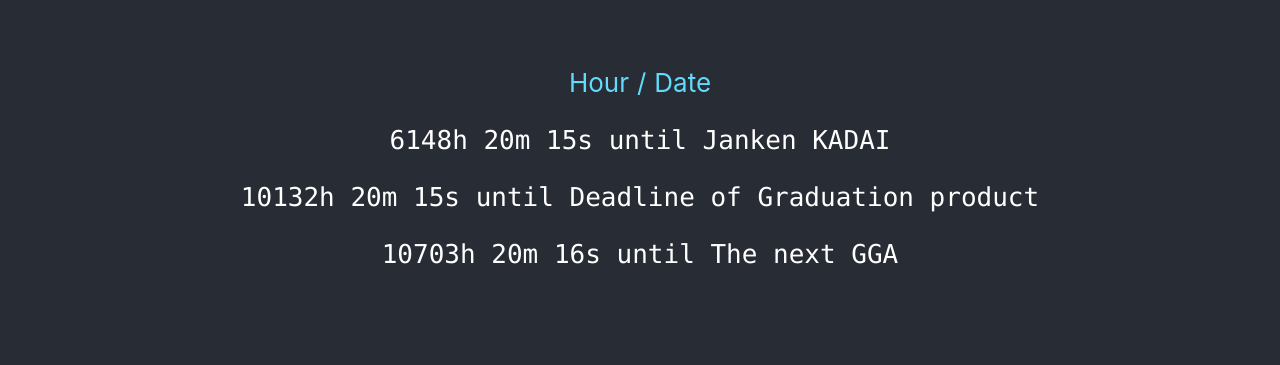
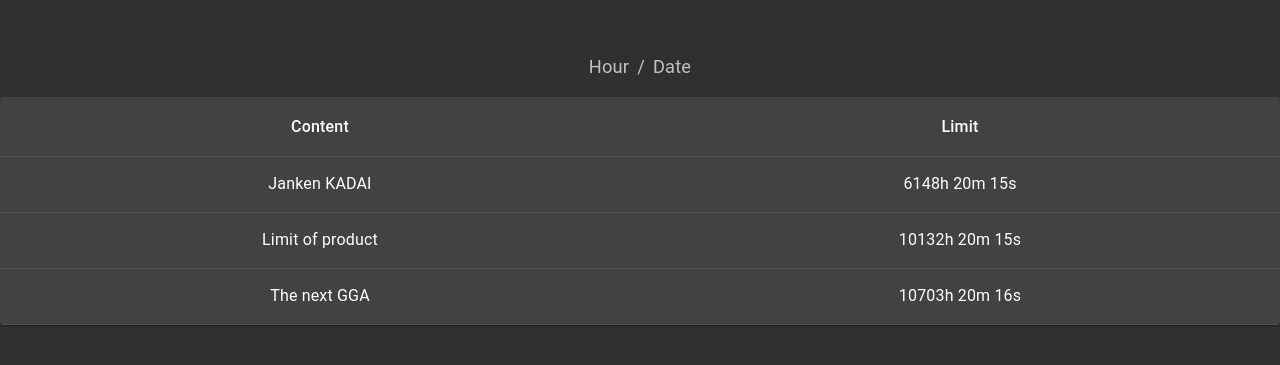
Before and after one commit to taroosg/gga_timer, a React (Create React App) app: page / in a window 1280 px wide. Shown: the part 219-584 px from the top of the page. Built offline with nearby package versions, Linux system fonts and the light colour scheme.

Commit message:
update ui

```diff
--- a/src/App.jsx
+++ b/src/App.jsx
@@ -1,4 +1,8 @@
 import React, { useState } from 'react';
+import { createMuiTheme, MuiThemeProvider, makeStyles, createStyles } from "@material-ui/core/styles";
+import CssBaseline from '@material-ui/core/CssBaseline';
+import * as colors from "@material-ui/core/colors";
+
 import Breadcrumbs from '@material-ui/core/Breadcrumbs';
 import Link from '@material-ui/core/Link';
 import Counter from './components/Counter';
@@ -6,21 +10,66 @@ import './App.css';
 import events from './data/events.json';
 import _ from 'lodash';
 
+import {
+  Table,
+  TableBody,
+  TableCell,
+  TableContainer,
+  TableHead,
+  TableRow,
+  Paper,
+} from '@material-ui/core';
+
+const darkTheme = createMuiTheme({
+  typography: {
+    fontSize: 16,
+  },
+  palette: {
+    type: 'dark',
+    primary: {
+      // main: '#3e62ad',
+      main: '#f39800',
+    },
+    secondary: colors.orange,
+  },
+});
+
+const useStyles = makeStyles(theme =>
+  createStyles({
+    root: {
+      display: 'flex',
+      flexDirection: 'column',
+      alignItems: 'center',
+      justifyContent: 'center',
+      height: '100vh',
+      '& .Link-root': {
+        margin: theme.spacing(2),
+        // width: '35ch',
+      },
+    },
+  })
+);
+
 const App = () => {
   const [countType, setCountType] = useState(0)
 
-  const kadai = _(events.kadai)
+  const isCompleted = (events) => {
+    return _(events)
       .filter(x => new Date(x.datetime).getTime() > new Date().getTime())
       .orderBy(["datetime", "name"], ["asc", "asc"])
       .head()
+  }
+
+  const classes = useStyles(darkTheme);
 
   return (
-    <div className="App">
-      <main className="App-main">
+    <MuiThemeProvider theme={darkTheme}>
+      <CssBaseline />
+      <div className={classes.root}>
         {
           events === {}
             ? ''
-            : <Breadcrumbs aria-label="breadcrumb" class="App-link">
+            : <Breadcrumbs aria-label="breadcrumb" className="Link-root">
               <Link
                 color="inherit"
                 onClick={() => { setCountType(0) }}
@@ -39,27 +88,57 @@ const App = () => {
           events === {}
             ? <p>404 Event Not Found...</p>
             :
-            <div>
+            <TableContainer component={Paper}>
+              <Table className={classes.table} aria-label="simple table">
+                <TableHead>
+                  <TableRow>
+                    <TableCell
+                      align="center"
+                      component="th"
+                      style={{ width: '30ch' }}
+                    >
+                      Content
+                    </TableCell>
+                    <TableCell
+                      align="center"
+                      component="th"
+                      style={{ width: '30ch' }}
+                    >
+                      Limit
+                    </TableCell>
+                  </TableRow>
+                </TableHead>
+                <TableBody>
                   {
-                !kadai
+                    !isCompleted(events.kadai)
                       ? <p>KADAI is all completed...!</p>
                       : <Counter
-                    event={kadai}
+                        event={isCompleted(events.kadai)}
                         countType={countType}
                       />
                   }
-              <Counter
-                event={events.submit[0]}
+                  {
+                    !isCompleted(events.submit)
+                      ? <p>Product is completed...!</p>
+                      : <Counter
+                        event={isCompleted(events.submit)}
                         countType={countType}
                       />
-              <Counter
-                event={events.hubday[0]}
+                  }
+                  {
+                    !isCompleted(events.hubday)
+                      ? <p>GGA is completed...!</p>
+                      : <Counter
+                        event={isCompleted(events.hubday)}
                         countType={countType}
                       />
+                  }
+                </TableBody>
+              </Table>
+            </TableContainer>
+        }
       </div>
-        }
-      </main>
-    </div>
+    </MuiThemeProvider>
   );
 }
 
--- a/src/components/Counter.jsx
+++ b/src/components/Counter.jsx
@@ -1,4 +1,7 @@
 import React, { useEffect, useState, useCallback } from 'react';
+
+import TableCell from '@material-ui/core/TableCell';
+import TableRow from '@material-ui/core/TableRow';
 
 const Counter = ({ event, countType }) => {
   const [count, setCount] = useState(0);
@@ -39,13 +42,18 @@ const Counter = ({ event, countType }) => {
   }, [event.datetime, setTime]);
 
   return (
-    <div>
+    <>
       {
         count === 0
           ? ''
-          : <p><code>{convertCount[countType](count)} until {event.name}</code></p>
+          : <TableRow>
+            <TableCell align="center">
+              {event.name}
+            </TableCell>
+            <TableCell align="center">{convertCount[countType](count)}</TableCell>
+          </TableRow>
       }
-    </div>
+    </>
   );
 }
 
--- a/src/data/events.json
+++ b/src/data/events.json
@@ -43,7 +43,7 @@
   ],
   "submit": [
     {
-      "name": "Deadline of Graduation product",
+      "name": "Limit of product",
       "datetime": "2021-04-27T23:59:59+09:00"
     }
   ],
```
Lines whose indentation alone changed are shown as unchanged.
